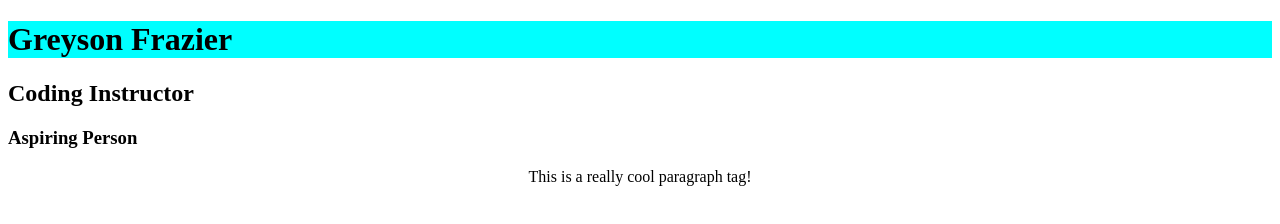
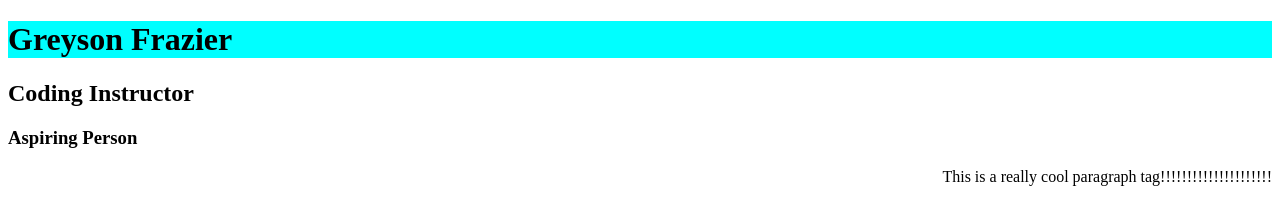
Before and after one commit to glf30/favorites, a plain HTML site: page index.html in a window 1280 px wide. Drawn offline with Linux system fonts and the light colour scheme.

Commit message:
git add . test

```diff
--- a/index.html
+++ b/index.html
@@ -12,6 +12,6 @@
     <h2>Coding Instructor</h2>
     <h3>Aspiring Person</h3>
 
-    <p>This is a really cool paragraph tag!</p>
+    <p>This is a really cool paragraph tag!!!!!!!!!!!!!!!!!!!!!</p>
 </body>
 </html>
--- a/styles.css
+++ b/styles.css
@@ -3,5 +3,5 @@ h1 {
 }
 
 p {
-    text-align: center;
+    text-align: right;
 }
```
